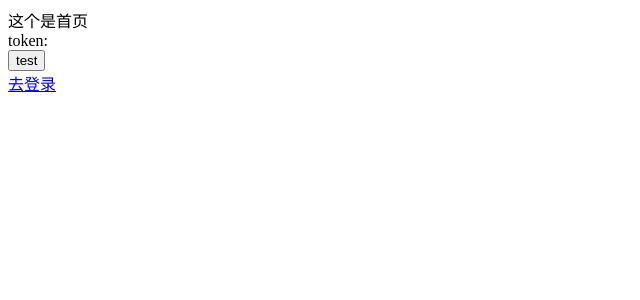
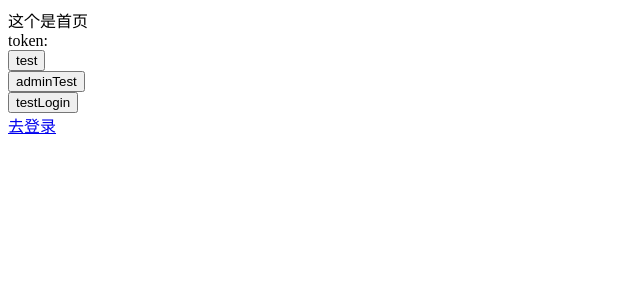
Before and after one commit to gzdzss/gzdzss-auth-web, a Vue app: page / in a window 1280 px wide. Shown: the top 300 px of the page, without its empty margins (0-640 px from the left). Built offline with nearby package versions, Linux system fonts and the light colour scheme.

Commit message:
添加一些测试

```diff
--- a/src/api/testApi.js
+++ b/src/api/testApi.js
@@ -6,3 +6,21 @@ export const test = () => {
         method: 'get'
     });
 }
+
+
+
+
+export const adminTest = () => {
+    return request({
+        url: "/api/auth/adminTest",
+        method: 'get'
+    });
+}
+
+
+export const testLogin = () => {
+    return request({
+        url: "/api/auth/testLogin",
+        method: 'get'
+    });
+}
--- a/src/api/userApi.js
+++ b/src/api/userApi.js
@@ -30,5 +30,5 @@ export const authorize = (param) => {
 }
 
 export const authorizeApprove = (param) => {
-   return request.post("/api/auth/oauth2/authorize/approve", qs.stringify(param,  {indices: false}))
+   return request.post("/api/auth/oauth2/approve", qs.stringify(param,  {indices: false}))
 }
--- a/src/components/Index.vue
+++ b/src/components/Index.vue
@@ -4,7 +4,12 @@
         token:{{accessToken}}
         <br>
         <p style="color:red" v-show="httpError.hasError">{{httpError.status}} | {{httpError.statusText}}</p>
-        <button  type="button" @click="test">test</button> <br>
+        <button type="button" @click="test">test</button>
+        <br>
+        <button type="button" @click="adminTest">adminTest</button>
+        <br>
+        <button type="button" @click="testLogin">testLogin</button>
+        <br>
         <button v-if="accessToken" type="button" @click="logout">logout</button>
 
         <a v-if="!accessToken" href="/login">去登录</a>
@@ -12,8 +17,9 @@
 </template>
 
 <script>
-    import {test} from '@/api/testApi'
+    import {test,adminTest, testLogin} from '@/api/testApi'
     import {mapActions} from 'vuex'
+
     export default {
         name: 'Index',
         computed: {
@@ -31,9 +37,22 @@
 
             test() {
                 test().then(res => {
-                    alert(res.data)
+                    alert(JSON.stringify(res.data))
                 })
             },
+
+            testLogin() {
+                testLogin().then(res => {
+                    alert(JSON.stringify(res.data))
+                })
+            },
+            adminTest() {
+                adminTest().then(res => {
+                    alert(JSON.stringify(res.data))
+                })
+            },
+
+
             logout() {
                 if (this.accessToken) {
                     this.handleLogout().then(() => {
--- a/src/components/Oauth2.vue
+++ b/src/components/Oauth2.vue
@@ -43,9 +43,21 @@
         computed: {
             httpError() {
                 return this.$store.state.app.httpError;
+            },
+            accessToken() {
+                return this.$store.state.user.accessToken
             }
         },
         mounted() {
+
+            if(!this.accessToken) {
+                this.$router.push({
+                    name: 'Login',
+                    query: {redirect: location.hostname}
+                })
+                return;
+            }
+
             this.oauth2Param.client_id = this.$route.query.client_id;
             this.oauth2Param.redirect_uri = this.$route.query.redirect_uri;
             this.oauth2Param.response_type = this.$route.query.response_type;
--- a/vue.config.js
+++ b/vue.config.js
@@ -1,5 +1,6 @@
 module.exports = {
     devServer: {
+        port: 8080,
         proxy: {
             '/api': {
                 target: 'http://localhost:7001/',
```
